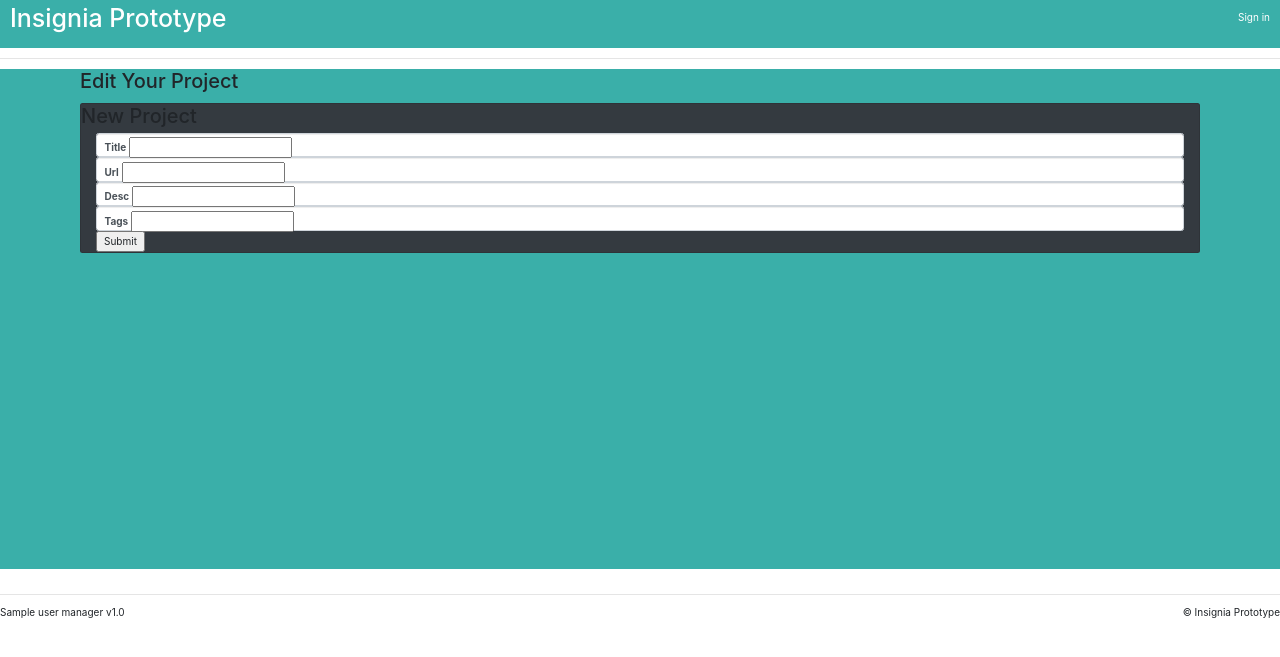
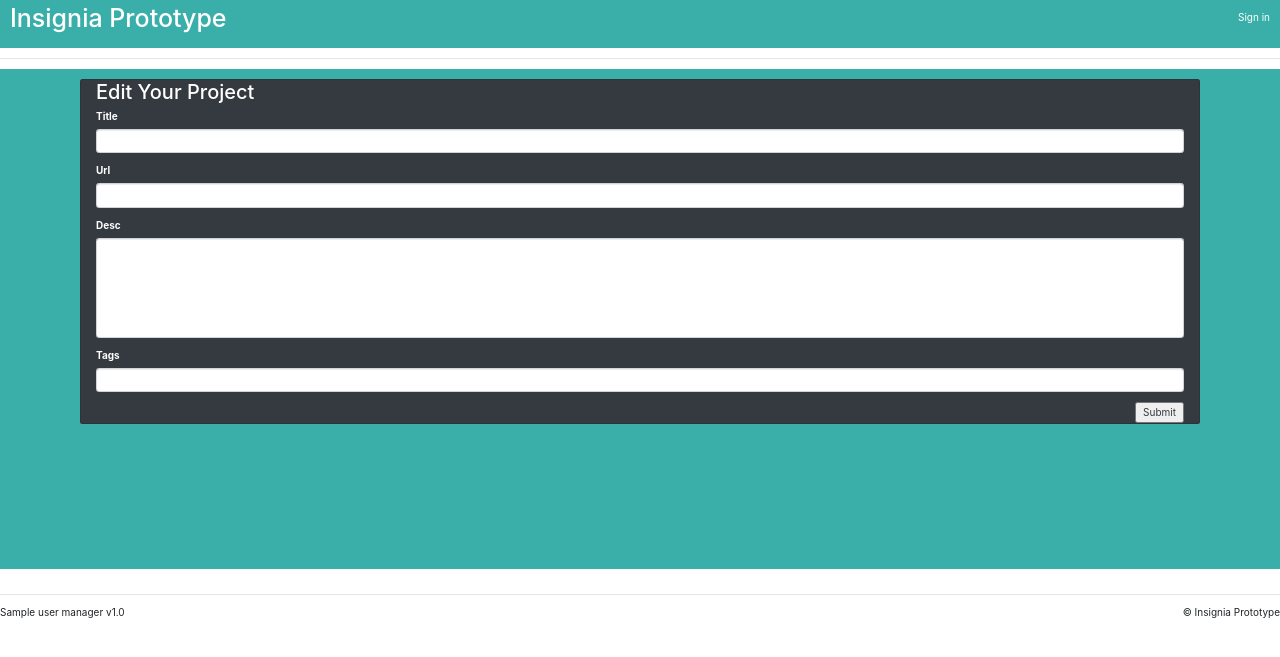
Before and after one commit to dylanfloyd/digital-portfolio-networking, a Python web app: template app/templates/main/edit_project_page.html in a window 1280 px wide. Shown: the top 657 px of the page. Run offline with Jinja, Linux system fonts and the light colour scheme; the template is opened without the code that fills it: most values are stand-ins (such as "Sample title", 1, 10 or a date in 2020); form fields are guessed from the names that the template uses; some libraries are stand-ins or nearby versions.

Commit message:
improved the edit portfolio page. changes not reflecting in db yet.

```diff
--- a/app/templates/common/form_macros.html
+++ b/app/templates/common/form_macros.html
@@ -1,3 +1,6 @@
+
+
+
 {% macro render_field(field, label=None, label_visible=true, right_url=None, right_label=None) -%}
     <div class="form-group {% if field.errors %}has-error{% endif %} {{ kwargs.pop('class_', '') }}">
         {% if field.type != 'HiddenField' and label_visible %}
@@ -13,6 +16,8 @@
     </div>
 {%- endmacro %}
 
+
+
 {% macro render_checkbox_field(field, label=None) -%}
     {% if not label %}{% set label=field.label.text %}{% endif %}
     <div class="checkbox">
@@ -21,6 +26,8 @@
         </label>
     </div>
 {%- endmacro %}
+
+
 
 {% macro render_radio_field(field) -%}
     {% for value, label, checked in field.iter_choices() %}
@@ -33,10 +40,13 @@
     {% endfor %}
 {%- endmacro %}
 
+
+
 {% macro render_submit_field(field, label=None, tabindex=None) -%}
     {% if not label %}{% set label=field.label.text %}{% endif %}
     {#<button type="submit" class="form-control btn btn-default btn-primary">{{label}}</button>#}
-    <input type="submit" value="{{label}}"
+    <input type="submit" class="text-dark pull-right" value="{{label}}"
+{#           {% if style  %} style="{{ styleinfo }}"#}
            {% if tabindex %}tabindex="{{ tabindex }}"{% endif %}
            >
 {%- endmacro %}
--- a/app/templates/main/edit_project_page.html
+++ b/app/templates/main/edit_project_page.html
@@ -1,47 +1,32 @@
 {% extends "main/main_base.html" %}  {# main/main_base.html extends layout.html #}
 
 {% block content %}
-    <h2>{%trans%}Edit Your Project{%endtrans%}</h2>
+{#    <h2>{%trans%}Edit Your Project{%endtrans%}</h2>#}
 
-{#    {% from "common/form_macros.html" import render_field, render_submit_field %}#}
-{#    <form action="" method="POST" class="form" role="form">#}
-{#      <div class="row">#}
-{#        <div class="col-sm-6 col-md-5 col-lg-4">#}
-{#        {{ form.hidden_tag() }}#}
-{##}
-{#        {{ render_field(form.proj_title, tabindex=240) }}#}
-{##}
-{#        {{ render_field(form.proj_desc, tabindex=240) }}#}
-{##}
-{#        {{ render_field(form.proj_link, tabindex=250) }}#}
-{##}
-{#        {{ render_field(form.proj_tags, tabindex=250) }}#}
-{##}
-{#        {{ render_submit_field(form.submit, tabindex=280) }}#}
-{##}
-{#        <p class="mt-2"><a href="{{ url_for('user.change_password') }}">Change password</a></p>#}
-{##}
-{#        </div>#}
-{#      </div>#}
-{#    </form>#}
+    {% from "common/form_macros.html" import render_field, render_submit_field %}
+
 
     <div class="card mt-3 bg-dark">
-    <div class="formwrapper">
-      <h2 class="title">New Project</h2>
-      <form method="POST" action="/main/edit_project">{{ form.csrf_token }}
-{#      <form method="POST" action="/main/create_project/post_project">#}
-{#      <form method="POST" action="{{ url_for('main.post_project') }}" role="form">#}
         <div class="container col-centered">
-              <div class="form-control" type="text">{{ form.title.label }} {{ form.title(size=20) }}</div>
-              <div class="form-control" type="text">{{ form.url.label }} {{ form.url }}</div>
-              <div class="form-control" type="text">{{ form.desc.label }} {{ form.desc }}</div>
-              <div class="form-control" type="text">{{ form.tags.label }} {{ form.tags }}</div>
+            <h2 class="text-white">{%trans%}Edit Your Project{%endtrans%}</h2>
 
-              {{ form.submit }}
-          </div>
+            <form action="" method="POST" class="form text-white" role="form">
+                {{ form.hidden_tag() }}
+                {{ render_field(form.title, tabindex=10) }}
+                {{ render_field(form.url, tabindex=20) }}
+            {#    {% if user_manager.USER_REQUIRE_RETYPE_PASSWORD %}#}
+            {#        {{ render_field(form.retype_password, tabindex=30) }}#}
+            {#    {% endif %}#}
+                {{ render_field(form.desc, tabindex=90, style="min-height: 100px") }}
+    {#            {{ render_field(form.desc, tabindex=90) }}#}
+
+                {{ render_field(form.tags, tabindex=90) }}
+                {{ render_submit_field(form.submit) }}
+
             </form>
+    {#            {{ form.submit }}#}
+    {#        {{ render_submit_field(form.submit) }}#}
         </div>
     </div>
 
-
 {% endblock %}
```
Also changed, not shown: app/models/project_models.py (+4 -4 lines). Lines whose indentation alone changed are shown as unchanged.
